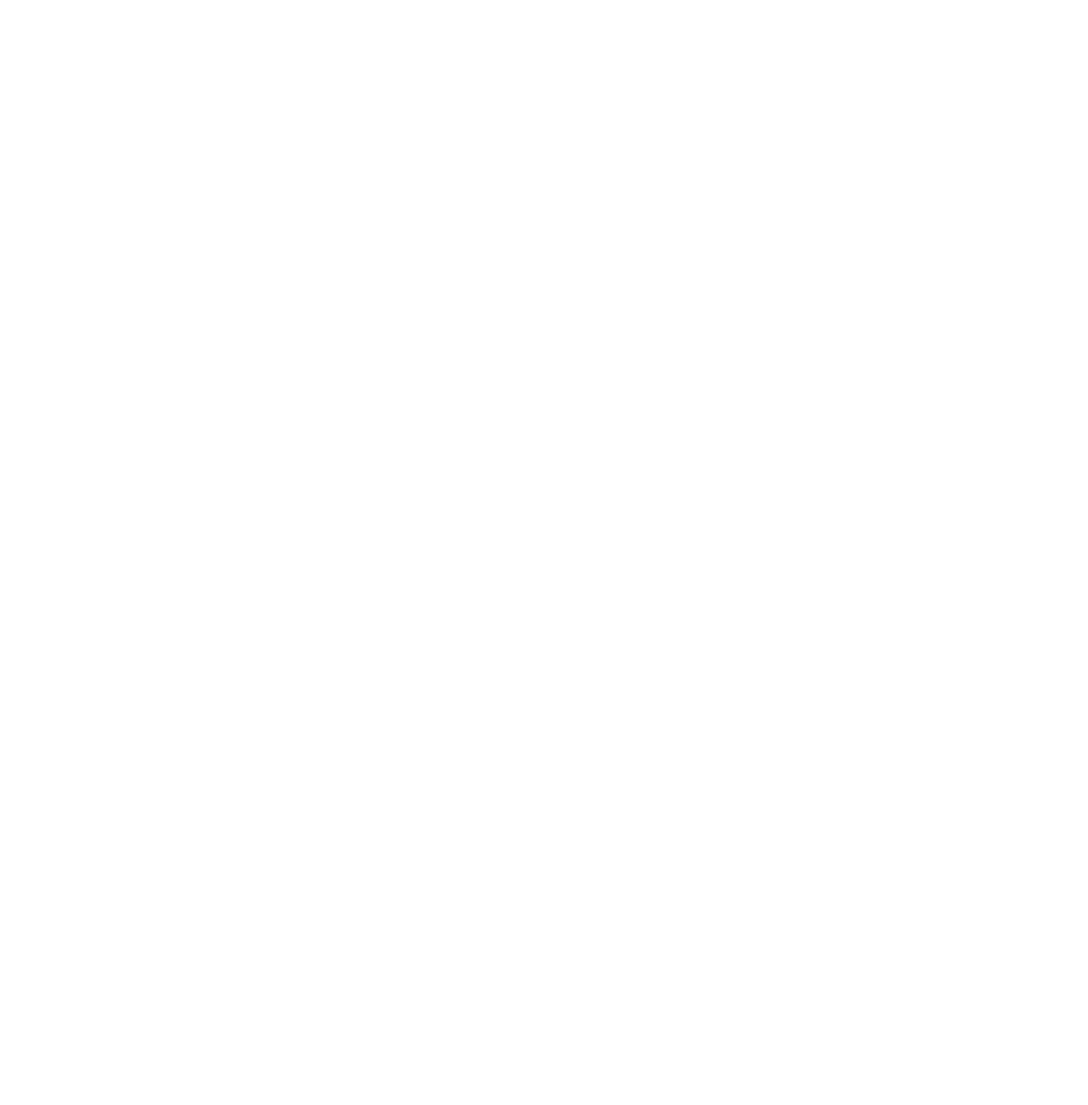
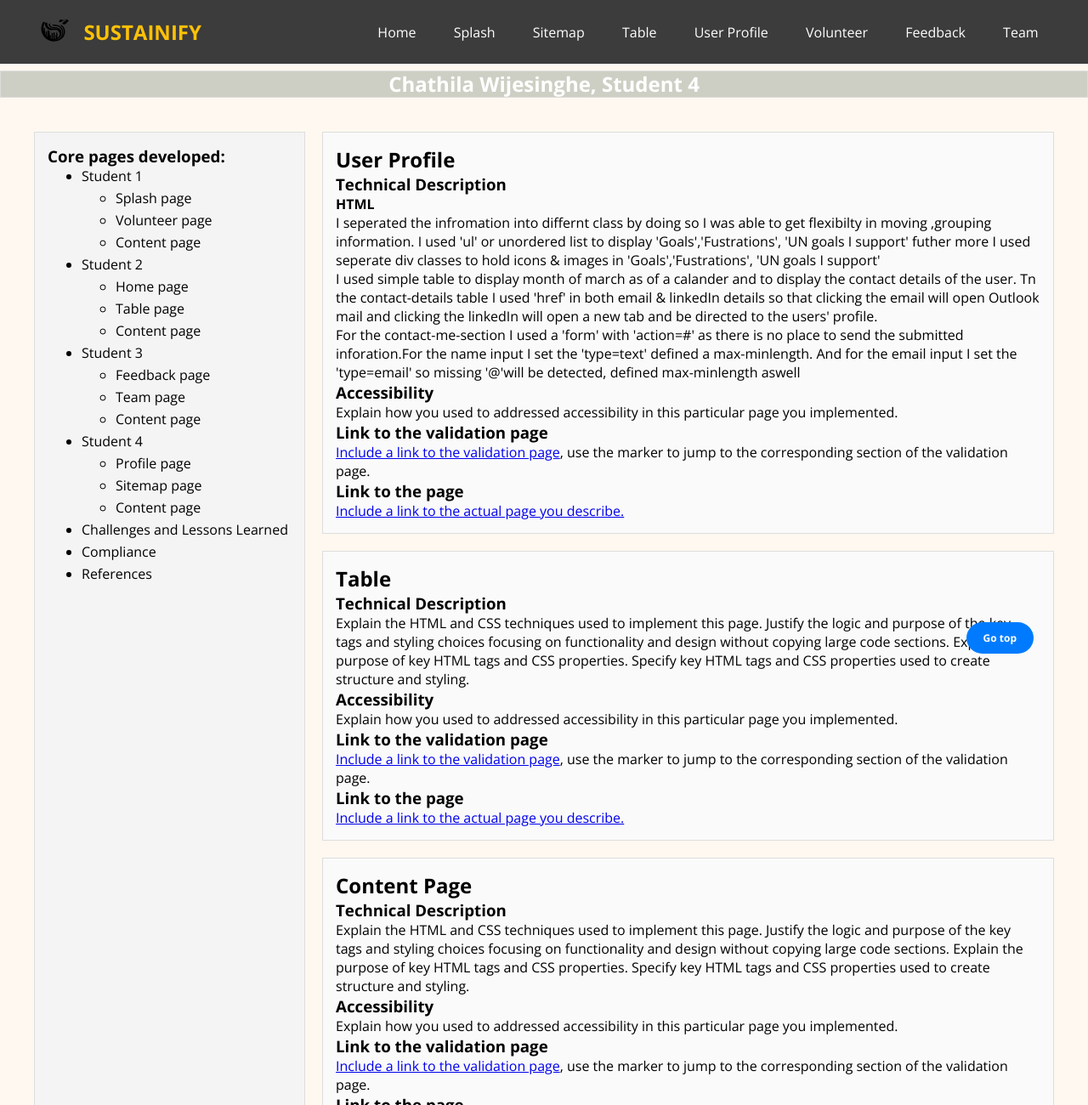
Before and after one commit to sustainify/sustainify.github.io, a plain HTML site: page pageEditor_ST4.html in a window 1280 px wide. Shown: the top 1300 px of the page at 85% size. Before the commit the page ends 800 px from the top, so only its background shows below. Drawn offline with nearby package versions, Linux system fonts and the light colour scheme.

Commit message:
updated profile

```diff
--- a/pageEditor_ST4.html
+++ b/pageEditor_ST4.html
@@ -0,0 +1,284 @@
+<!DOCTYPE html>
+<html lang="en">
+  <head>
+    <meta charset="UTF-8" />
+    <meta name="viewport" content="width=device-width, initial-scale=1.0" />
+    <title>Page Editor Student - provide your student name</title>
+    <link rel="stylesheet" href="style.css" />
+    <link rel="stylesheet" href="pageEditor_validator.css" />
+    <!-- External CSS link -->
+  </head>
+  <body>
+    <!-- Update the header and the footer to be consistent with the rest of the pages you implemented -->
+
+    <header>
+      <div class="logo-container">
+        <a href="home.html"
+          ><img class="logo" src="images/logo.svg" alt="logo"
+        /></a>
+        <p class="brand-name"><a href="home.html">SUSTAINIFY</a></p>
+      </div>
+      <nav>
+        <ul class="navlinks">
+          <li><a href="home.html">Home</a></li>
+          <li><a href="splash.html">Splash</a></li>
+          <li><a href="sitemap.html">Sitemap</a></li>
+          <li><a href="table.html">Table</a></li>
+          <li><a href="profile.html">User Profile</a></li>
+          <li><a href="volunteer.html">Volunteer</a></li>
+          <li><a href="feedback.html">Feedback</a></li>
+          <li><a href="team.html">Team</a></li>
+        </ul>
+      </nav>
+    </header>
+
+    <section class="stud">
+      <h2>Chathila Wijesinghe, Student 4</h2>
+    </section>
+
+    <div class="container">
+      <!-- Main content area -->
+      <main>
+        <!-- Update those first three sections for the pages you were responsible to implement -->
+
+        <section>
+          <h2 id="profile">User Profile</h2>
+          <h3>Technical Description</h3>
+          <h4>HTML</h4>
+            <p>I seperated the infromation into differnt class by doing so I was able to get flexibilty in moving
+                ,grouping information. I used 'ul' or unordered list to display 'Goals','Fustrations',
+                'UN goals I support' futher more I used seperate div classes to hold icons & images in 'Goals','Fustrations',
+                'UN goals I support'
+            </p>
+            <p>I used simple table to display month of march as of a calander and to display the contact details
+                of the user. Tn the contact-details table I used 'href' in both email & linkedIn details so that
+                clicking the email will open Outlook mail and clicking the linkedIn will open a new tab and be directed
+                to the users' profile.
+            </p>
+            <p>For the contact-me-section I used a 'form' with 'action=#' as there is no place to send the
+                submitted inforation.For the name input I set the 'type=text' defined a max-minlength.
+                And for the email input I set the 'type=email' so missing '@'will be detected, defined max-minlength
+                aswell
+
+            </p>
+
+          <h3>Accessibility</h3>
+          <p>
+            Explain how you used to addressed accessibility in this particular
+            page you implemented.
+          </p>
+
+          <h3>Link to the validation page</h3>
+          <!-- Update the path to link the Page Editor with the splash page -->
+          <p>
+            <a href="validation_ST0.html#splashVal"
+              >Include a link to the validation page</a
+            >, use the marker to jump to the corresponding section of the
+            validation page.
+          </p>
+          <!-- Update the path to link the Page Editor with the validation page and make it jump to the marker that contains a snapshot for the splash page -->
+
+          <h3>Link to the page</h3>
+          <p>
+            <a href="splash.html"
+              >Include a link to the actual page you describe.</a
+            >
+          </p>
+        </section>
+
+        <section>
+          <h2 id="volunteer">Table</h2>
+          <h3>Technical Description</h3>
+          <p>
+            Explain the HTML and CSS techniques used to implement this page.
+            Justify the logic and purpose of the key tags and styling choices
+            focusing on functionality and design without copying large code
+            sections. Explain the purpose of key HTML tags and CSS properties.
+            Specify key HTML tags and CSS properties used to create structure
+            and styling.
+          </p>
+
+          <h3>Accessibility</h3>
+          <p>
+            Explain how you used to addressed accessibility in this particular
+            page you implemented.
+          </p>
+
+          <h3>Link to the validation page</h3>
+          <!-- Update the path to link the Page Editor with the splash page -->
+          <p>
+            <a href="validation_ST0.html#volunteerVal"
+              >Include a link to the validation page</a
+            >, use the marker to jump to the corresponding section of the
+            validation page.
+          </p>
+          <!-- Update the path to link the Page Editor with the validation page and make it jump to the marker that contains a snapshot for the splash page -->
+
+          <h3>Link to the page</h3>
+          <p>
+            <a href="volunteer.html"
+              >Include a link to the actual page you describe.</a
+            >
+          </p>
+        </section>
+
+        <section>
+          <h2 id="content">Content Page</h2>
+          <h3>Technical Description</h3>
+          <p>
+            Explain the HTML and CSS techniques used to implement this page.
+            Justify the logic and purpose of the key tags and styling choices
+            focusing on functionality and design without copying large code
+            sections. Explain the purpose of key HTML tags and CSS properties.
+            Specify key HTML tags and CSS properties used to create structure
+            and styling.
+          </p>
+
+          <h3>Accessibility</h3>
+          <p>
+            Explain how you used to addressed accessibility in this particular
+            page you implemented.
+          </p>
+
+          <h3>Link to the validation page</h3>
+          <!-- Update the path to link the Page Editor with the splash page -->
+          <p>
+            <a href="validation_ST0.html#contentVal"
+              >Include a link to the validation page</a
+            >, use the marker to jump to the corresponding section of the
+            validation page.
+          </p>
+          <!-- Update the path to link the Page Editor with the validation page and make it jump to the marker that contains a snapshot for the splash page -->
+
+          <h3>Link to the page</h3>
+          <p>
+            <a href="content.html"
+              >Include a link to the actual page you describe.</a
+            >
+          </p>
+        </section>
+
+        <section>
+          <h2 id="challenge">Challenges and Lessons Learned</h2>
+          <p>
+            Detail any challenges encountered during the implementation process
+            and explain how they were resolved. Reflect on the lessons learned
+            from overcoming these challenges.
+          </p>
+        </section>
+
+        <section>
+          <h2 id="compliance">Compliance</h2>
+          <p>
+            Discuss how the pages you have created are compliant with Janet
+            regulations governing web page publication. This includes
+            demonstrating your understanding and application of these
+            regulations. Be realistic and truthful.
+          </p>
+        </section>
+
+        <section>
+          <h2 id="ref">References</h2>
+          <p>
+            Provide links to resources you used following a consistent format
+            (e.g., APA, MLA, or a simplified style). For example:<br /><br />
+          </p>
+          <ul class="ref">
+            <li>
+              iStock (2025) <i>iStock.</i> Available at:
+              <a href="#">https://www.istockphoto.com/</a> (Last accessed: 11
+              Feb 2025).
+            </li>
+            <li>
+              Duckett, J., 2011. HTML and CSS: Design and Build Websites,<i
+                >John Willey&Sons. Inc. Indianappolis.</i
+              >
+            </li>
+          </ul>
+        </section>
+
+        <p class="top"><a href="#top">Go top</a></p>
+      </main>
+
+      <!-- Sidebar area -->
+      <aside>
+        <h3>Core pages developed:</h3>
+
+        <!-- Customize this to the role you undertook. Keep only the list items you were responsible to develop, delete the rest -->
+        <ul class="top-level-ul">
+          <!-- Keep only the list items you were responsible to develop, delete the rest and update the links to the corresponding markers -->
+          <li>Student 1</li>
+          <ul>
+            <li><a href="#splash">Splash page</a></li>
+            <li><a href="#volunteer">Volunteer page</a></li>
+            <li><a href="#content">Content page</a></li>
+          </ul>
+          <li>Student 2</li>
+          <ul>
+            <li><a href="#">Home page </a></li>
+            <li><a href="#">Table page</a></li>
+            <li><a href="#">Content page</a></li>
+          </ul>
+          <li>Student 3</li>
+          <ul>
+            <li><a href="#">Feedback page</a></li>
+            <li><a href="#">Team page</a></li>
+            <li><a href="#">Content page</a></li>
+          </ul>
+          <li>Student 4</li>
+          <ul>
+            <li><a href="#">Profile page </a></li>
+            <li><a href="#">Sitemap page</a></li>
+            <li><a href="#">Content page</a></li>
+          </ul>
+          <li><a href="#challenge">Challenges and Lessons Learned</a></li>
+          <li><a href="#compliance">Compliance</a></li>
+          <li><a href="#ref">References</a></li>
+        </ul>
+      </aside>
+    </div>
+
+    <footer>
+      <a href="#top" class="backtotop">Back to Top</a>
+      <div class="footer-container">
+        <div class="footer-section about">
+          <h3 class="footerlogo">
+            <img class="logo" src="images/logo.png" alt="logo" />SUSTAINIFY
+          </h3>
+          <p>
+            SUSTAINIFY promotes sustainable urban development through renewable
+            energy, green infrastructure, and smart planning to create cleaner,
+            healthier, and more resilient communities.
+          </p>
+        </div>
+
+        <div class="footer-section links">
+          <h4>Links</h4>
+          <ul>
+            <li><a href="home.html">Home</a></li>
+            <li><a href="splash.html">Splash</a></li>
+            <li><a href="volunteer.html">Volunteer</a></li>
+            <li><a href="table.html">Initiatives</a></li>
+            <li><a href="feedback.html">Feedback</a></li>
+            <li><a href="sitemap.html">Sitemap</a></li>
+            <li><a href="team.html">Team</a></li>
+          </ul>
+        </div>
+
+        <div class="footer-section editors">
+          <h4>Editors</h4>
+          <ul>
+            <li><a href="#">Thinura</a></li>
+            <li><a href="#">Chameen</a></li>
+            <li><a href="#">Akila</a></li>
+            <li><a href="#">Chathila</a></li>
+          </ul>
+        </div>
+      </div>
+
+      <div class="footer-bottom">
+        <p>Copyright &copy; 2025 SUSTAINIFY. All Rights Reserved.</p>
+      </div>
+    </footer>
+  </body>
+</html>
```
Also changed, not shown: Profile-Styles.css (+18 -2 lines), profile.html (+3 -0 lines).
